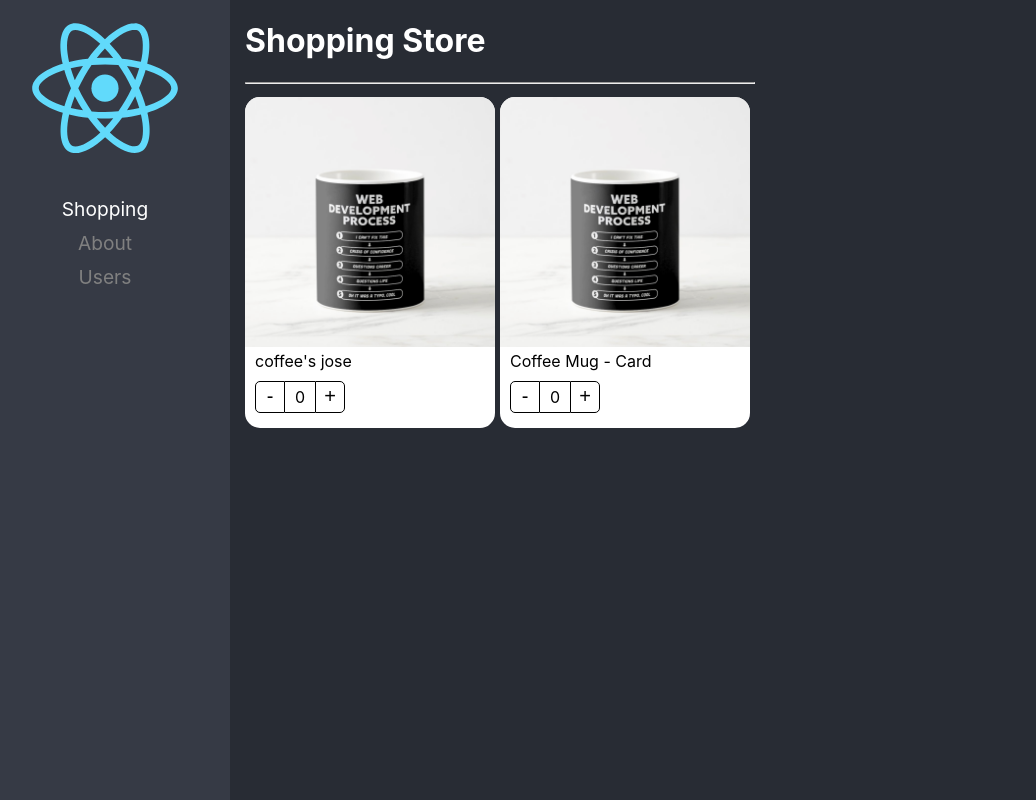
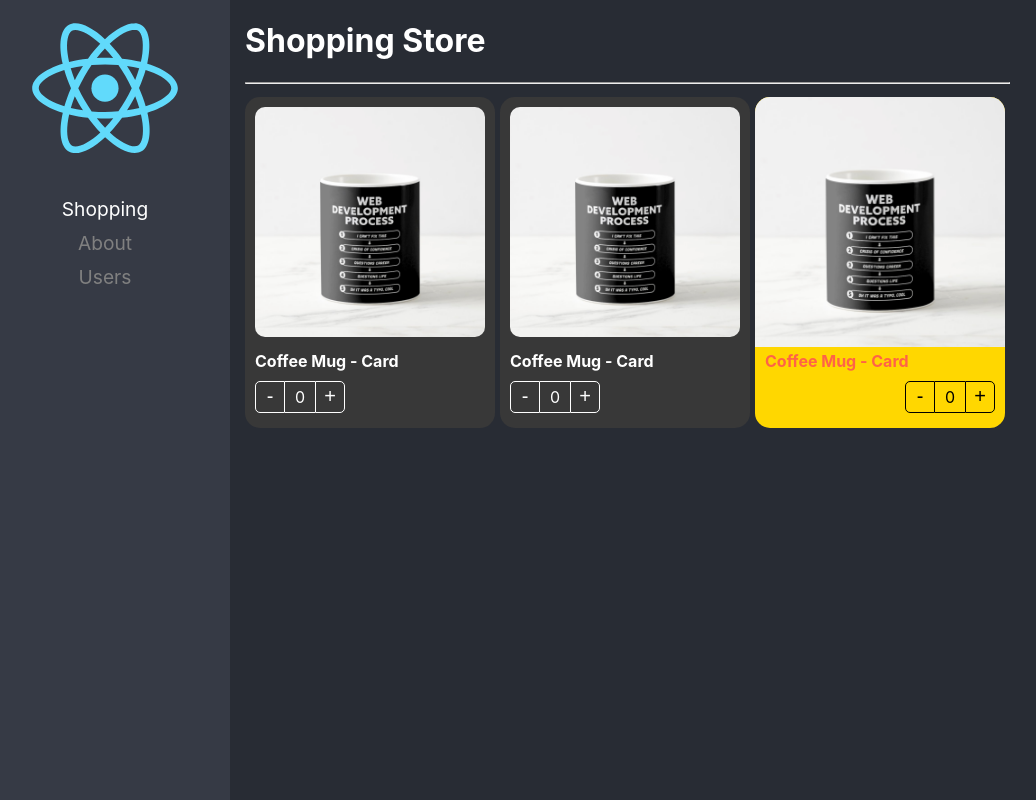
Before and after one commit to JL-OLEMAR/React-adv, a React (Vite) app: page / in a window 1280 px wide. Shown: the whole page, without its empty margins (20-1056 px from the left). Built offline with nearby package versions, Linux system fonts and the light colour scheme.

Commit message:
Component Extend Styles listo

```diff
--- a/src/02-component-patterns/components/ProductButtons.tsx
+++ b/src/02-component-patterns/components/ProductButtons.tsx
@@ -1,14 +1,15 @@
 import { useContext } from 'react'
 
+import { ProductButtonsProps } from '../interfaces/interfaces'
 import styles from '../styles/styles.module.css'
 
 import { ProductContext } from './ProductCard'
 
-export function ProductButtons() {
+export function ProductButtons({ className, style }: ProductButtonsProps) {
   const { counter, increaseBy } = useContext(ProductContext)
 
   return (
-    <div className={styles.buttonsContainer}>
+    <div className={`${styles.buttonsContainer} ${className}`} style={style}>
       <button className={styles.buttonMinus} onClick={() => increaseBy(-1)}>
         -
       </button>
--- a/src/02-component-patterns/components/ProductCard.tsx
+++ b/src/02-component-patterns/components/ProductCard.tsx
@@ -9,12 +9,19 @@
 const { Provider } = ProductContext
 
 // Component Main ProductCard, and Provider to the children
-export function ProductCard({ children, product }: ProductCardProps) {
+export function ProductCard({
+  children,
+  product,
+  className,
+  style
+}: ProductCardProps) {
   const { counter, increaseBy } = useProduct()
 
   return (
     <Provider value={{ counter, increaseBy, product }}>
-      <div className={styles.productCard}>{children}</div>
+      <div className={`${styles.productCard} ${className}`} style={style}>
+        {children}
+      </div>
     </Provider>
   )
 }
--- a/src/02-component-patterns/components/ProductImage.tsx
+++ b/src/02-component-patterns/components/ProductImage.tsx
@@ -1,11 +1,12 @@
 import { useContext } from 'react'
 
+import { ProductImageProps } from '../interfaces/interfaces'
 import noImage from '../assets/no-image.jpg'
 import styles from '../styles/styles.module.css'
 
 import { ProductContext } from './ProductCard'
 
-export function ProductImage({ img = '' }) {
+export function ProductImage({ img, className, style }: ProductImageProps) {
   const { product } = useContext(ProductContext)
   let imgToShow: string
 
@@ -18,6 +19,11 @@
   }
 
   return (
-    <img alt='Product image' className={styles.productImg} src={imgToShow} />
+    <img
+      alt='Product image'
+      className={`${styles.productImg} ${className}`}
+      src={imgToShow}
+      style={style}
+    />
   )
 }
--- a/src/02-component-patterns/components/ProductTitle.tsx
+++ b/src/02-component-patterns/components/ProductTitle.tsx
@@ -1,14 +1,15 @@
 import { useContext } from 'react'
 
+import { ProductTitleProps } from '../interfaces/interfaces'
 import styles from '../styles/styles.module.css'
 
 import { ProductContext } from './ProductCard'
 
-export function ProductTitle({ title }: { title?: string }) {
+export function ProductTitle({ title, className, style }: ProductTitleProps) {
   const { product } = useContext(ProductContext)
 
   return (
-    <span className={styles.productDescription}>
+    <span className={`${styles.productDescription} ${className}`} style={style}>
       {title ? title : product.title}
     </span>
   )
--- a/src/02-component-patterns/components/index.ts
+++ b/src/02-component-patterns/components/index.ts
@@ -1,13 +1,13 @@
 import { ProductCardHOCProps } from '../interfaces/interfaces'
 
 import { ProductCard as ProductCardHOC } from './ProductCard'
+import { ProductButtons } from './ProductButtons'
 import { ProductImage } from './ProductImage'
 import { ProductTitle } from './ProductTitle'
-import { ProductButtons } from './ProductButtons'
 
+export { ProductButtons } from './ProductButtons'
 export { ProductImage } from './ProductImage'
 export { ProductTitle } from './ProductTitle'
-export { ProductButtons } from './ProductButtons'
 
 export const ProductCard: ProductCardHOCProps = Object.assign(ProductCardHOC, {
   Buttons: ProductButtons,
--- a/src/02-component-patterns/pages/ShoppingPage.tsx
+++ b/src/02-component-patterns/pages/ShoppingPage.tsx
@@ -1,9 +1,11 @@
 import {
+  ProductCard,
   ProductButtons,
-  ProductCard,
   ProductImage,
   ProductTitle
 } from '../components'
+
+import '../styles/custom-styles.css'
 
 const product = {
   id: '1',
@@ -18,16 +20,22 @@
       <hr />
 
       <div style={{ display: 'flex', flexDirection: 'row', flexWrap: 'wrap' }}>
-        <ProductCard key={product.id} product={product}>
-          <ProductCard.Image />
-          <ProductCard.Title title="coffee's jose" />
-          <ProductCard.Buttons />
+        <ProductCard className='bg-dark text-white' product={product}>
+          <ProductCard.Image className='custom-image' />
+          <ProductCard.Title className='text-bold' />
+          <ProductCard.Buttons className='custom-buttons' />
         </ProductCard>
 
-        <ProductCard key={product.id + 1} product={product}>
-          <ProductImage />
-          <ProductTitle />
-          <ProductButtons />
+        <ProductCard className='bg-dark text-white' product={product}>
+          <ProductImage className='custom-image' />
+          <ProductTitle className='text-bold' />
+          <ProductButtons className='custom-buttons' />
+        </ProductCard>
+
+        <ProductCard product={product} style={{ backgroundColor: 'gold' }}>
+          <ProductImage style={{ objectFit: 'cover' }} />
+          <ProductTitle style={{ color: 'tomato', fontWeight: 'bold' }} />
+          <ProductButtons style={{ display: 'flex', justifyContent: 'end' }} />
         </ProductCard>
       </div>
     </div>
--- /dev/null
+++ b/src/02-component-patterns/styles/custom-styles.css
@@ -0,0 +1,23 @@
+.bg-dark {
+  background-color: rgb(56, 56, 56);
+}
+
+.text-white {
+  color: #fff;
+}
+
+.text-bold {
+  font-weight: bold;
+}
+
+.custom-image {
+  border-radius: 20px;
+  padding: 10px;
+  width: calc(100% - 20px);
+}
+
+.custom-buttons button,
+.custom-buttons div {
+  border-color: #fff;
+  color: #fff;
+}
--- a/src/02-component-patterns/styles/styles.module.css
+++ b/src/02-component-patterns/styles/styles.module.css
@@ -2,17 +2,17 @@
   background-color: white;
   border-radius: 15px;
   color: black;
+  margin-right: 5px;
+  margin-top: 5px;
   padding-bottom: 5px;
   width: 250px;
-    margin-right: 5px;
-    margin-top: 5px;
 }
 
 .productImg {
+  aspect-ratio: 1;
   border-radius: 15px 15px 0px 0px;
+  object-fit: cover;
   width: 100%;
-    object-fit: cover;
-    aspect-ratio: 1;
 }
 
 .productDescription {
@@ -20,16 +20,16 @@
 }
 
 .buttonsContainer {
-    margin: 10px;
   display: flex;
   flex-direction: row;
+  margin: 10px;
 }
 
 .buttonMinus {
+  background-color: transparent;
+  border-radius: 5px 0px 0px 5px;
+  border: 1px solid black;
   cursor: pointer;
-    background-color: transparent;
-    border: 1px solid black;
-    border-radius: 5px 0px 0px 5px;
   font-size: 20px;
   width: 30px;
 }
@@ -49,10 +49,10 @@
 }
 
 .buttonAdd {
+  background-color: transparent;
+  border-radius: 0px 5px 5px 0px;
+  border: 1px solid black;
   cursor: pointer;
-    background-color: transparent;
-    border: 1px solid black;
-    border-radius: 0px 5px 5px 0px;
   font-size: 20px;
   width: 30px;
 }
--- a/src/index.css
+++ b/src/index.css
@@ -1,4 +1,5 @@
-html,body {
+html,
+body {
   margin: 0;
   font-family: -apple-system, BlinkMacSystemFont, 'Segoe UI', 'Roboto', 'Oxygen',
     'Ubuntu', 'Cantarell', 'Fira Sans', 'Droid Sans', 'Helvetica Neue',
@@ -13,7 +14,6 @@
   font-family: source-code-pro, Menlo, Monaco, Consolas, 'Courier New',
     monospace;
 }
-
 
 .main-layout {
   display: flex;
@@ -49,5 +49,5 @@
 
 .nav-active {
   color: #fff;
-  transition: all .3s ease-out;
+  transition: all 0.3s ease-out;
 }
--- a/src/routes/Navigation.jsx
+++ b/src/routes/Navigation.jsx
@@ -1,8 +1,8 @@
 import {
   BrowserRouter as Router,
-  Switch,
+  NavLink,
   Route,
-  NavLink
+  Switch
 } from 'react-router-dom'
 
 import { ShoppingPage } from '../02-component-patterns/pages/ShoppingPage.tsx'
```
Also changed, not shown: src/02-component-patterns/interfaces/interfaces.ts (+30 -11 lines). Lines whose indentation alone changed are shown as unchanged.
